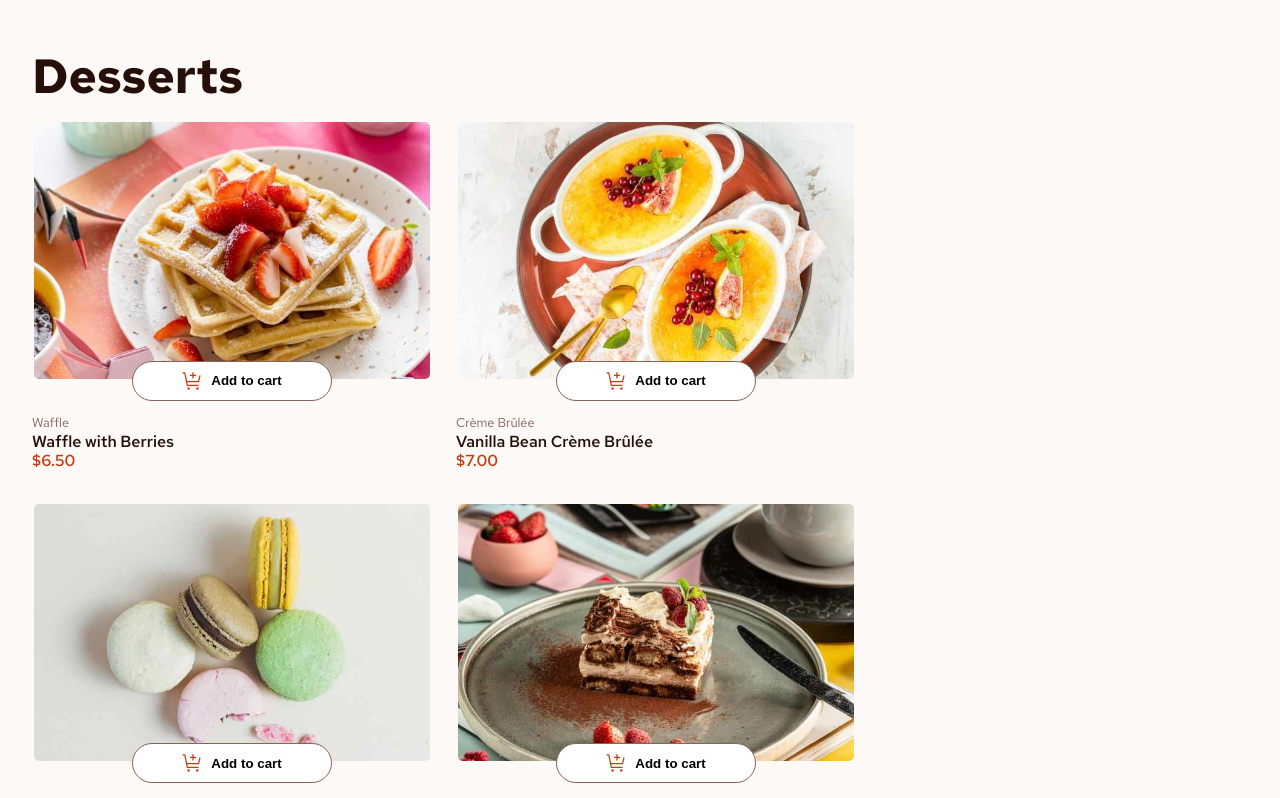
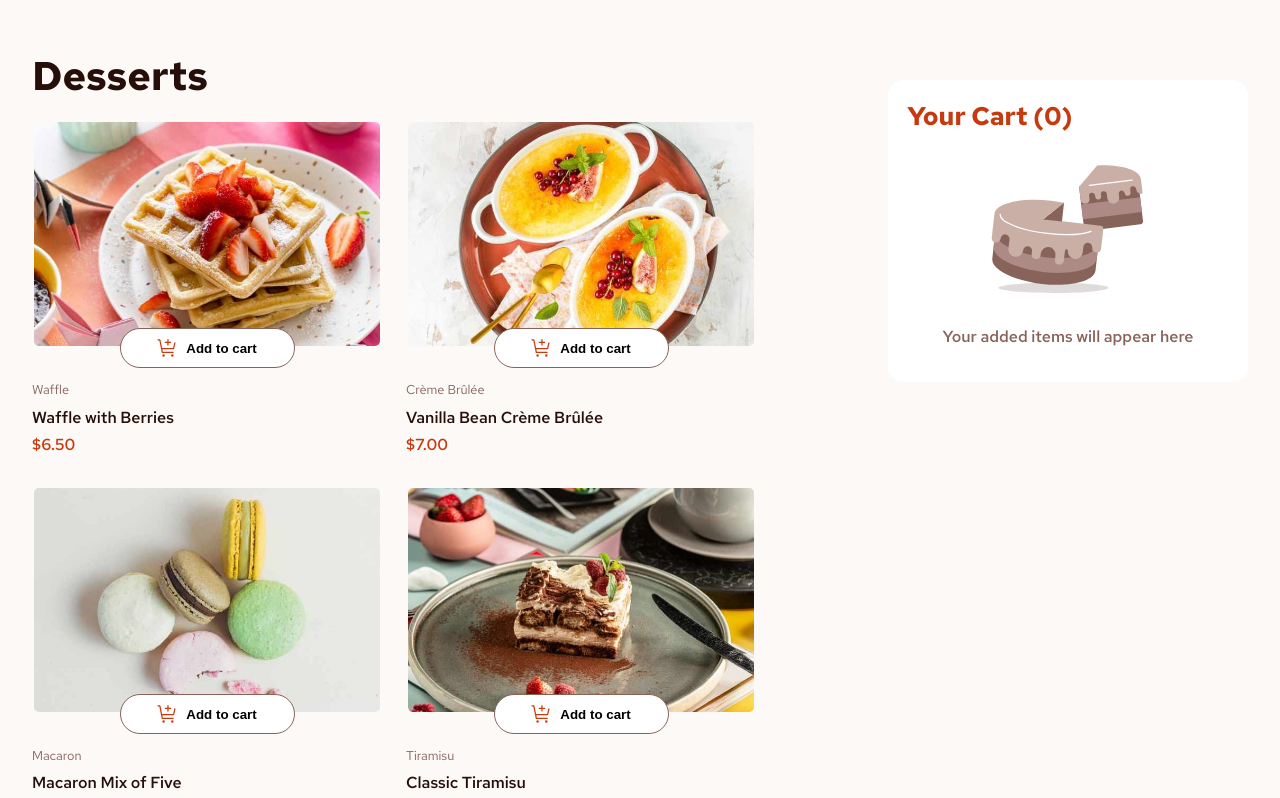
Before and after one commit to exnihilo0912/portfolio_2025, a React (Create React App) app in the folder packages/product_list_cart/frontend/: page / in a window 1280 px wide. Shown: the top 798 px of the page. Built offline with nearby package versions, Linux system fonts and the light colour scheme.

Commit message:
[feat] Update desktop design

```diff
--- a/packages/product_list_cart/frontend/src/App.css
+++ b/packages/product_list_cart/frontend/src/App.css
@@ -64,6 +64,7 @@ li {
   align-items: center;
   justify-content: center;
   transition: all ease 200ms;
+  outline: none;
 }
 
 .button:hover {
@@ -196,7 +197,7 @@ li {
 }
 
 .product-card {
-  width: 400px;
+  width: 350px;
   max-width: 100%;
 }
 
@@ -217,6 +218,9 @@ li {
 }
 
 .product-card__body {
+  display: flex;
+  flex-direction: column;
+  gap: 0.5rem;
   position: relative;
   top: -0.5rem;
 }
@@ -295,11 +299,6 @@ li {
   font-size: 0.8rem
 }
 
-.cart__amount {
-  font-size: 2rem;
-  font-weight: var(--font-weight-bold);
-}
-
 .cart__footer {
   padding: 1rem;
   display: flex;
@@ -316,7 +315,7 @@ li {
 .cart-product-list {
   display: flex;
   flex-direction: column;
-  gap: 1.5rem;
+  gap: 0.5rem;
 }
 
 .cart-product-list__item {
@@ -329,6 +328,7 @@ li {
 }
 
 .cart-product-list__item__details {
+  width: 100%;
   display: flex;
   flex-direction: column;
   font-weight: var(--font-weight-bold);
@@ -358,6 +358,7 @@ li {
   display: flex;
   flex-direction: column;
   gap: 0.5rem;
+  font-weight: var(--font-weight-regular);
 }
 
 .confirmed-cart-product__unit-price {
@@ -368,6 +369,7 @@ li {
 .confirmed-cart-product__total-price {
   display: flex;
   gap: 8px;
+  font-weight: var(--font-weight-regular);
 }
 
 .modal {
@@ -411,4 +413,62 @@ li {
   align-items: center;
 }
 
-@media screen and (min-width: 1440px) {}
+.products-section {
+  margin: auto;
+  width: fit-content;
+}
+
+@media screen and (min-width: 1240px) {
+  .product-form {
+    display: flex;
+    gap: 1rem;
+  }
+
+  .products-section {
+    width: 70%;
+  }
+
+  .cart-section {
+    width: 30%;
+  }
+
+  .text--bigger {
+    font-size: 1.7rem;
+  }
+
+  .modal {
+    width: 40%;
+    height: fit-content;
+    border: none;
+    margin: auto;
+    padding: 2rem;
+    border-radius: 10px;
+  }
+
+  .page__title {
+    font-size: 2.5rem;
+    line-height: 3.5rem;
+    margin: 1rem 0 1rem;
+    padding: 0;
+  }
+
+  .modal__content {
+    margin: 1rem 0 3rem 0;
+    padding: 1rem 1rem 2rem 1rem;
+    background-color: var(--rose-50);
+    border-radius: 10px;
+  }
+
+  .modal__order-total {
+    margin-top: 2rem;
+  }
+
+  .cart-product-list__item {
+    display: flex;
+    justify-content: space-between;
+    align-items: center;
+    border-bottom: 1px solid var(--rose-100);
+    padding-top: 0.5rem;
+    padding-bottom: 1.5rem;
+  }
+}
--- a/packages/product_list_cart/frontend/src/App.js
+++ b/packages/product_list_cart/frontend/src/App.js
@@ -200,7 +200,7 @@ function CartTotalAmount({ cart, products }) {
   return (
     <p className='cart__total-amount'>
       <span>Order Total</span>
-      <span className='cart__amount'>${totalAmount.toFixed(2)}</span>
+      <span className='text--bigger text--bold'>${totalAmount.toFixed(2)}</span>
     </p>
   );
 }
@@ -252,7 +252,7 @@ function Cart({ cart = {}, products = [], onConfirm, onRemoveCartProduct }) {
 // Modal
 function ConfirmedCartProductList({ fullCartProducts }) {
   return (
-    <ul className='cart-product-list'>
+    <ul className='cart-product-list cart-product-list--pink'>
       {fullCartProducts.map((fullCartProduct) => {
         const {
           id,
@@ -261,22 +261,38 @@ function ConfirmedCartProductList({ fullCartProducts }) {
           price,
           quantity,
         } = fullCartProduct;
-        console.log({ fullCartProduct })
         return (
-          <li key={id}>
+          // <li key={id}>
+          //   <article className='confirmed-cart-product'>
+          //     <img className='confirmed-cart-product__image' src={image.thumbnail} />
+          //     <div className='confirmed-cart-product__details'>
+          //       <div>{name}</div>
+          //       <div className='confirmed-cart-product__unit-price'>
+          //         <div className='text--accent'>{quantity}x</div>
+          //         <div className='text--thin text--secondary'>@ ${price.toFixed(2)}</div>
+          //       </div>
+          //     </div>
+          //     <div className='confirmed-cart-product__total-price text--big'>
+          //       ${(price * quantity)?.toFixed(2)}
+          //     </div>
+          //   </article>
+          // </li>
+          <li key={id} className='cart-product-list__item'>
+            <div className='cart-product-list__item__details'>
               <article className='confirmed-cart-product'>
                 <img className='confirmed-cart-product__image' src={image.thumbnail} />
                 <div className='confirmed-cart-product__details'>
                   <div>{name}</div>
-                <div className='confirmed-cart-product__unit-price'>
+                  <div className='cart-product-list__item__unit-price'>
                     <div className='text--accent'>{quantity}x</div>
-                  <div className='text--thin text--secondary'>@ ${price.toFixed(2)}</div>
+                    <div className='text--secondary'>@ ${price.toFixed(2)}</div>
                   </div>
                 </div>
                 <div className='confirmed-cart-product__total-price text--big'>
                   ${(price * quantity)?.toFixed(2)}
                 </div>
               </article>
+            </div>
           </li>
         );
       })}
@@ -291,7 +307,6 @@ const initialFormData = { cart: initialCart };
 
 // Modal
 function Modal({ children, isOpen, onClose, withCloseButton = true }) {
-  // States: opened, closed
   const dialogRef = useRef(null);
 
   function handleCloseModal() {
@@ -300,7 +315,11 @@ function Modal({ children, isOpen, onClose, withCloseButton = true }) {
     }
     dialogRef?.current.close();
   }
-
+  const handleKeyDown = (event) => {
+    if (event.key === "Escape") {
+      handleCloseModal();
+    }
+  };
   useEffect(() => {
     if (dialogRef?.current) {
       const { current: dialogElement } = dialogRef;
@@ -316,7 +335,7 @@ function Modal({ children, isOpen, onClose, withCloseButton = true }) {
   }, [isOpen])
 
   return (
-    <dialog className="modal" ref={dialogRef}>
+    <dialog className="modal" ref={dialogRef} onKeyDown={handleKeyDown}>
       {children}
       {withCloseButton &&
         <footer>
@@ -416,7 +435,7 @@ function App() {
 
   return (
     <main className="page">
-      <form>
+      <form className='product-form'>
         <section className='products-section'>
           <h1 className='page__title'>Desserts</h1>
           <div>
```
Lines whose indentation alone changed are shown as unchanged.
